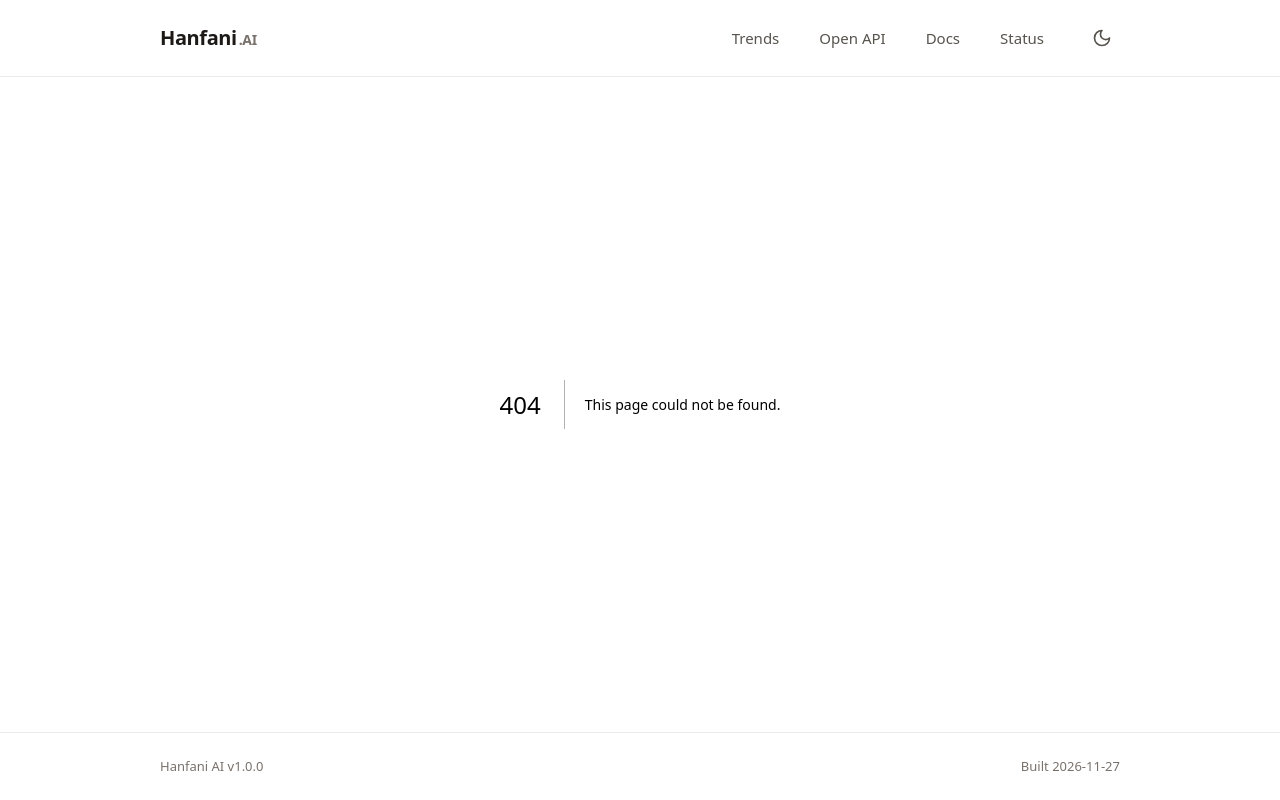
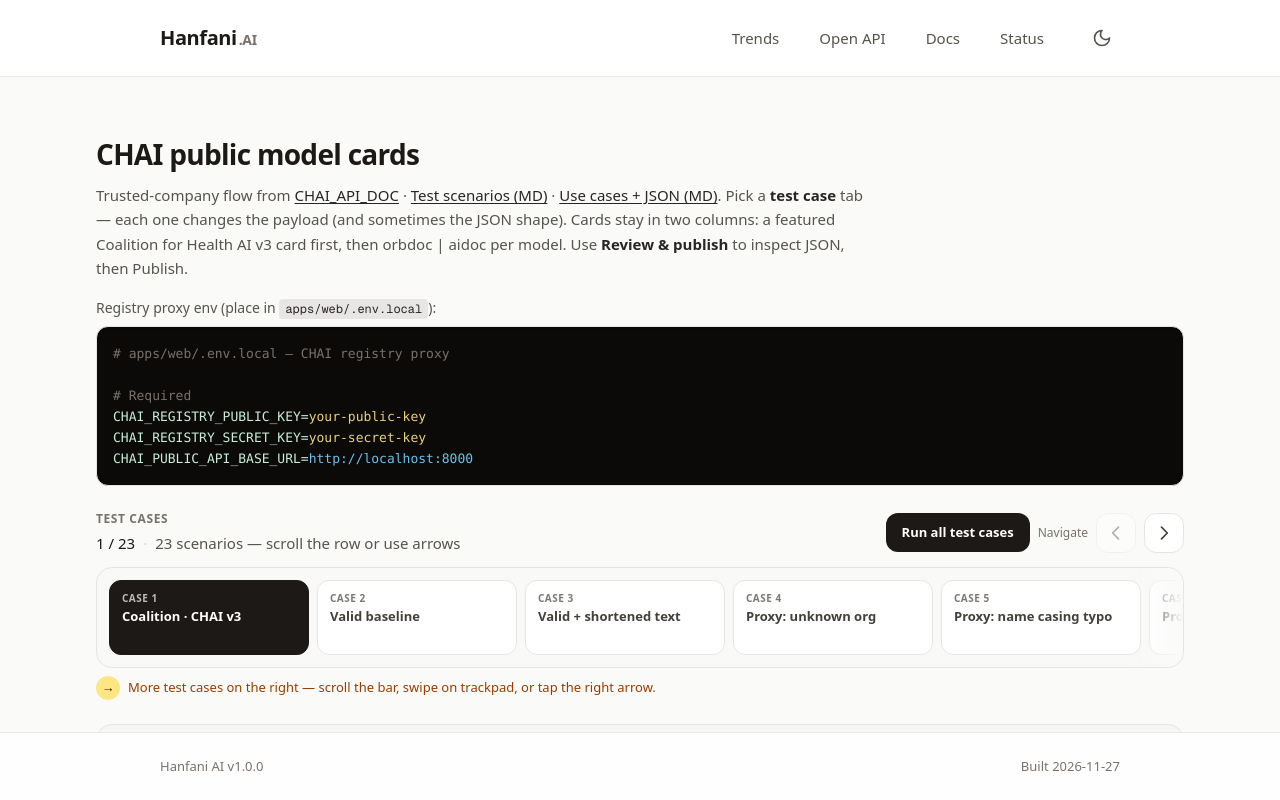
Before and after one commit to azizmashkour/hanfani, a Next.js app in the folder apps/web/: page /chai-open-api in a window 1280 px wide. Before the commit this address had no page. Built offline with nearby package versions, Linux system fonts and the light colour scheme.

Commit message:
feat(app): add new page for the chai open api

```diff
--- /dev/null
+++ b/apps/web/src/app/chai-open-api/page.tsx
@@ -0,0 +1,16 @@
+import type { Metadata } from "next";
+import { ChaiRegistryPageContent } from "@/components/chai/ChaiRegistryPageContent";
+
+export const metadata: Metadata = {
+  title: "CHAI Registry · Hanfani AI",
+  description:
+    "Publish model cards to the Coalition for Health AI registry via the public API.",
+};
+
+export default function ChaiRegistryPage() {
+  return (
+    <div className="flex flex-1 flex-col overflow-auto bg-stone-50 dark:bg-stone-950">
+      <ChaiRegistryPageContent />
+    </div>
+  );
+}
```
